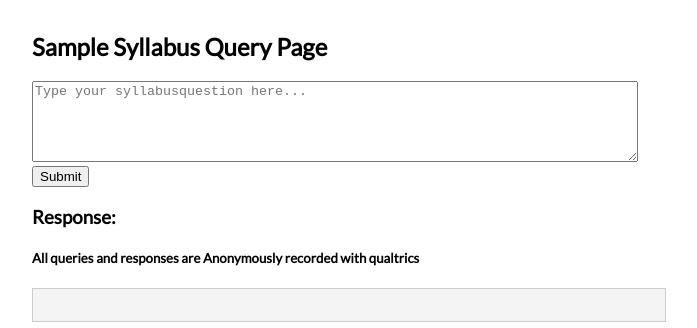
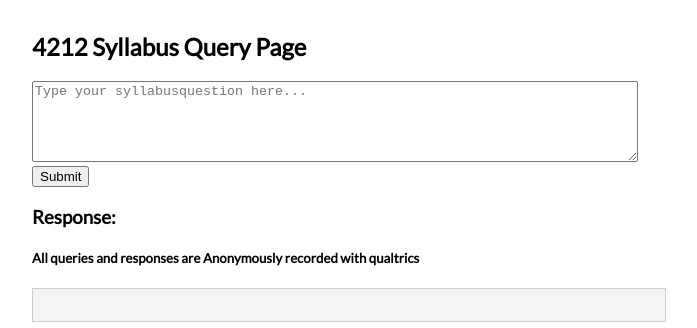
Before and after one commit to dbousfie/4212syllabus, a plain HTML site: page index.html in a window 1280 px wide. Shown: the whole page, without its empty margins (0-697 px from the left). Drawn offline with Linux system fonts and the light colour scheme.

Commit message:
Update index.html

```diff
--- a/index.html
+++ b/index.html
@@ -25,7 +25,7 @@
   </style>
 </head>
 <body>
-  <h2>Sample Syllabus Query Page</h2>
+  <h2>4212 Syllabus Query Page</h2>
   <form id="queryForm">
     <textarea name="query" id="query" rows="5" cols="60" placeholder="Type your syllabusquestion here..."></textarea><br />
     <button type="submit">Submit</button>
```
